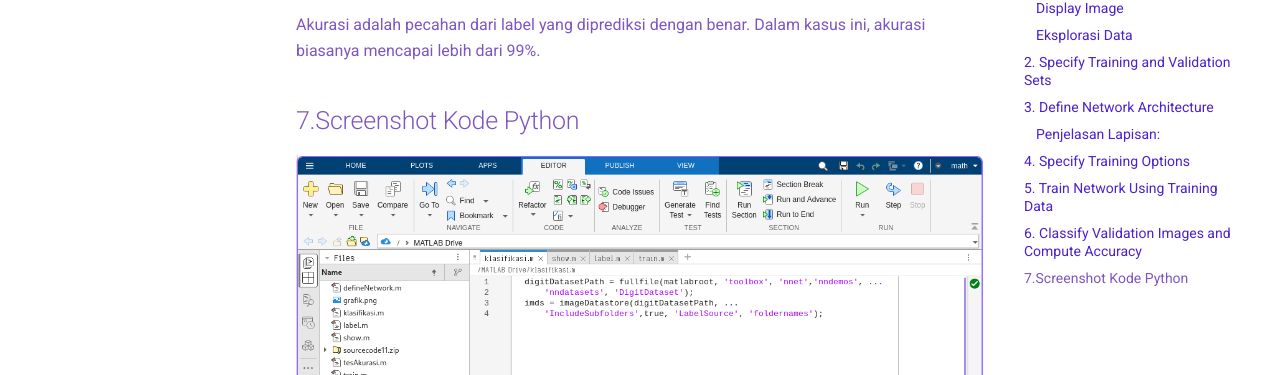
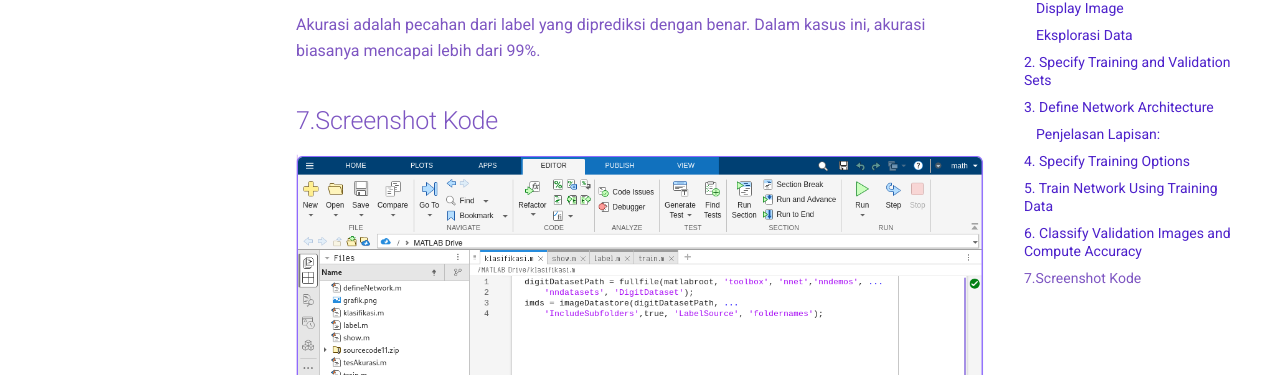
Before and after one commit to RixLux/Machine-Learning, an MkDocs documentation site: the page built from docs/jobsheet11-CNNwithMAtLab.md, in a window 1280 px wide and 900 px high, scrolled down 3451 px. Shown: the part 154-529 px from the top of the window. Built offline with MkDocs 1.6.1 and Material for MkDocs 9.7.7, drawn with Linux system fonts in a browser that asks for light colours; comment, search, counter and statistics services are not loaded.

Commit message:
Week13-Reinforcement_Learning-Done-minor fix

```diff
--- a/docs/jobsheet11-CNNwithMAtLab.md
+++ b/docs/jobsheet11-CNNwithMAtLab.md
@@ -143,7 +143,7 @@
 Akurasi adalah pecahan dari label yang diprediksi dengan benar. Dalam kasus ini, akurasi biasanya mencapai lebih dari 99%.
 
 
-## 7.Screenshot Kode Python
+## 7.Screenshot Kode
 
 ![Matlab_Output](Images/Tugas11/CNN1.png)
 
```
